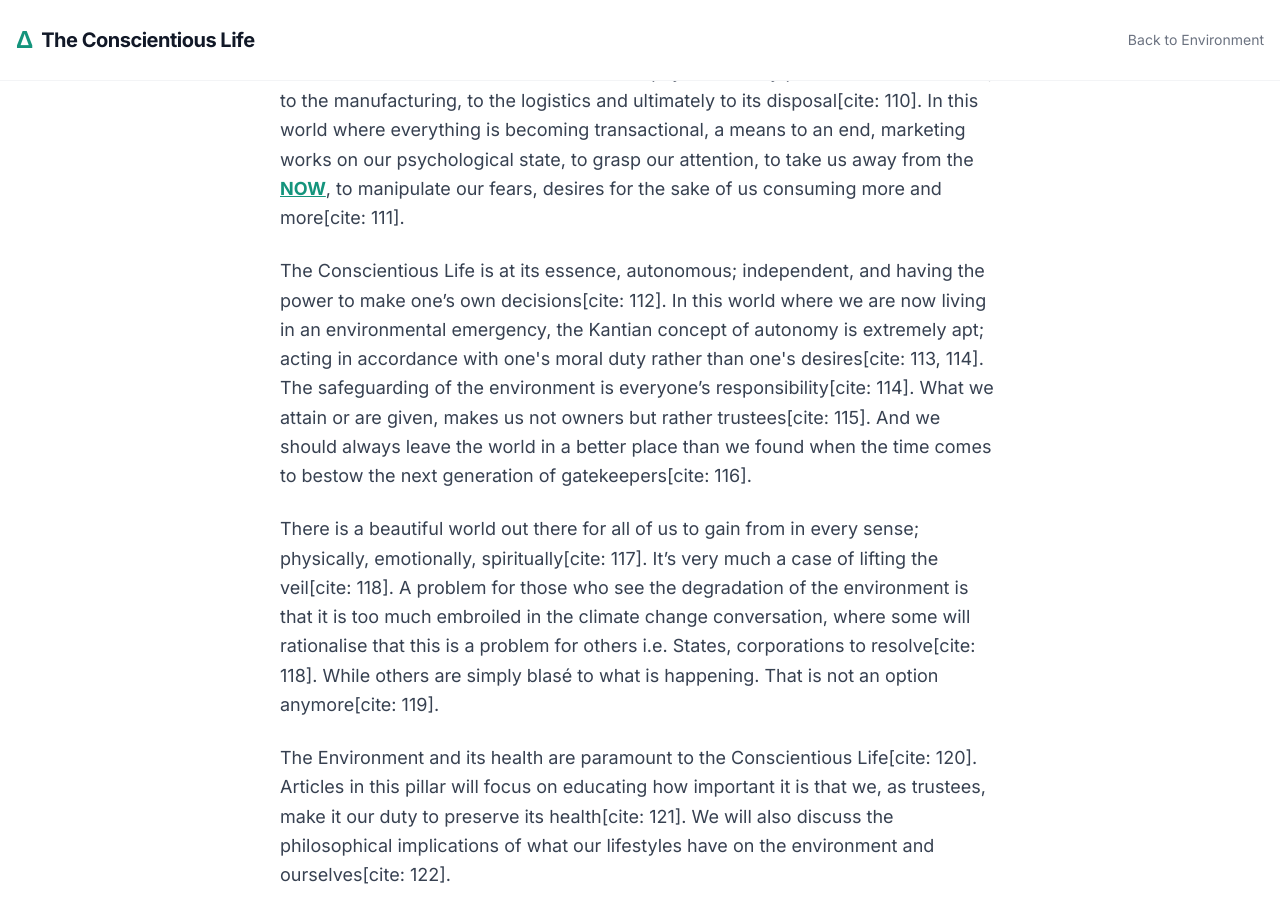
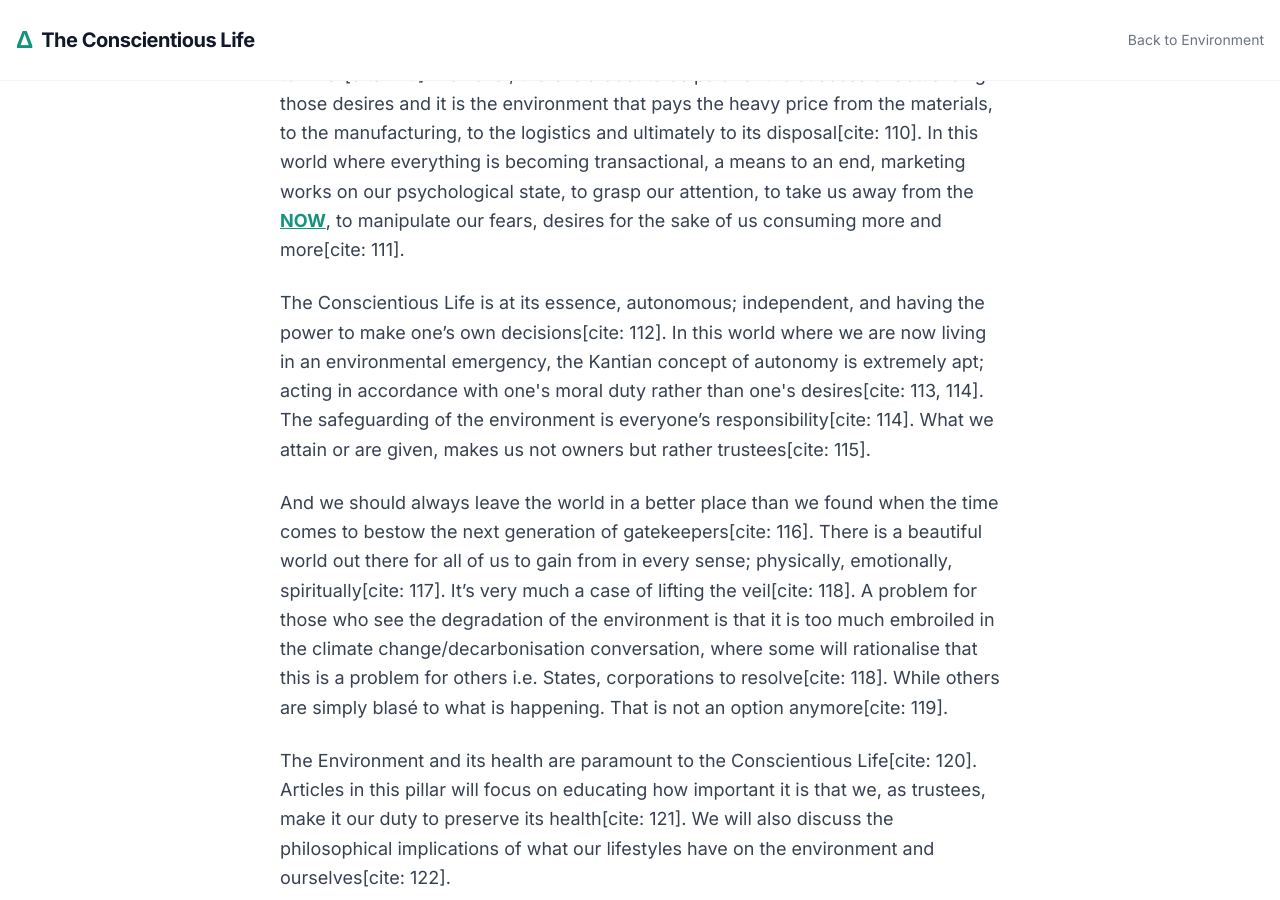
Before and after one commit to theconscientiouslife1-coder/TheCL, a Jekyll site: the page the-environment-2.html, which Jekyll copies as it is, in a window 1280 px wide and 900 px high, scrolled down 1288 px. Built offline with Jekyll 4.4.1, drawn with Linux system fonts in a browser that asks for light colours; nearby versions of some CDN libraries; some of the changed text lies outside the part shown.

Commit message:
Env articles fully updated

```diff
--- a/the-environment-2.html
+++ b/the-environment-2.html
@@ -29,22 +29,26 @@
 
     <main class="max-w-3xl mx-auto px-6 py-16 flex-grow">
         <article class="prose prose-lg max-w-none text-gray-700 leading-relaxed">
-            <p>Following on from the initial article; <a href="environment.html" class="text-[#14947c] font-bold underline uppercase">ENVIRONMENT</a>, attempting to live the Conscientious Life will have negative consequences to the current way of living i.e. jobs, livelihoods will be lost where we disengage from conspicuous consumption[cite: 96]. The false <span class="text-[#14947c] font-bold underline uppercase">FREEDOM</span> we believe will be sacrificed; liberty will be restricted[cite: 97]. As noted, we live in a finite world and eventually endless striving will meet its end[cite: 98].</p>
+            <p>Following on from the initial article; <a href="environment.html" class="text-[#14947c] font-bold underline uppercase">ENVIRONMENT</a>, attempting to live the Conscientious Life will have negative consequences to the current way of living i.e. jobs, livelihoods will be lost where we disengage from conspicuous consumption[cite: 95, 96]. The false <span class="text-[#14947c] font-bold underline uppercase">FREEDOM</span> we believe will be sacrificed; liberty will be restricted[cite: 97]. As noted, we live in a finite world and eventually endless striving will meet its end[cite: 98].</p>
 
             <p>These are not frivolous sacrifices & warrant serious conversations to plan accordingly and ensure everyone is brought along[cite: 99]. However, the argument for the environment is too strong to deny/ignore anymore, the risk we are placing on the mainstays of life i.e. food & water is fundamentally wrong[cite: 100]. We can see that the seeds of society’s destruction have been there from the outset, with the economic rise of capitalism, which its mainstay is to continually want ever more and more money[cite: 101]. If the main focus is economic growth, then this is where infinite desire meets a finite world[cite: 102].</p>
 
-            <div class="my-12 overflow-x-auto">
-                <table class="min-w-full border-collapse border border-gray-200 text-sm">
+            <div class="my-10 overflow-x-auto border border-gray-200 rounded-lg">
+                <table class="min-w-full divide-y divide-gray-200">
                     <thead class="bg-gray-50">
                         <tr>
-                            <th class="border border-gray-200 px-4 py-2 text-left font-bold">Source</th>
-                            <th class="border border-gray-200 px-4 py-2 text-left font-bold">Context</th>
+                            <th class="px-6 py-3 text-left text-xs font-bold text-gray-500 uppercase tracking-wider">Source</th>
+                            <th class="px-6 py-3 text-left text-xs font-bold text-gray-500 uppercase tracking-wider">Context</th>
                         </tr>
                     </thead>
-                    <tbody>
+                    <tbody class="bg-white divide-y divide-gray-200">
                         <tr>
-                            <td class="border border-gray-200 px-4 py-2 font-medium">Table 1. <a href="https://www.genevaenvironmentnetwork.org/" target="_blank" class="text-blue-600 underline">[Geneva Environment Network]</a></td>
-                            <td class="border border-gray-200 px-4 py-2 italic text-gray-600">The modern economy works on the basis of all our individual desires being fulfilled and then more are brought about to entice us, which propels this ship forward[cite: 103, 104].</td>
+                            <td class="px-6 py-4 whitespace-nowrap text-sm font-medium text-gray-900">
+                                Table 1. <a href="https://www.genevaenvironmentnetwork.org/" target="_blank" class="text-blue-600 underline font-semibold">[Geneva Environment Network]</a>
+                            </td>
+                            <td class="px-6 py-4 text-sm text-gray-600 italic">
+                                The modern economy works on the basis of all our individual desires being fulfilled and then more are brought about to entice us, which propels this ship forward[cite: 103, 104].
+                            </td>
                         </tr>
                     </tbody>
                 </table>
@@ -54,9 +58,9 @@
 
             <p>Arthur Schopenhauer, 19th Century German philosopher, concluded that life is an infinite striving driven by an insatiable, blind, and irrational force he termed the "Will to Live"[cite: 110]. However, there is a debt to be paid for the success of actualising those desires and it is the environment that pays the heavy price from the materials, to the manufacturing, to the logistics and ultimately to its disposal[cite: 110]. In this world where everything is becoming transactional, a means to an end, marketing works on our psychological state, to grasp our attention, to take us away from the <a href="now.html" class="text-[#14947c] font-bold underline uppercase">NOW</a>, to manipulate our fears, desires for the sake of us consuming more and more[cite: 111].</p>
 
-            <p>The Conscientious Life is at its essence, autonomous; independent, and having the power to make one’s own decisions[cite: 112]. In this world where we are now living in an environmental emergency, the Kantian concept of autonomy is extremely apt; acting in accordance with one's moral duty rather than one's desires[cite: 113, 114]. The safeguarding of the environment is everyone’s responsibility[cite: 114]. What we attain or are given, makes us not owners but rather trustees[cite: 115]. And we should always leave the world in a better place than we found when the time comes to bestow the next generation of gatekeepers[cite: 116].</p>
+            <p>The Conscientious Life is at its essence, autonomous; independent, and having the power to make one’s own decisions[cite: 112]. In this world where we are now living in an environmental emergency, the Kantian concept of autonomy is extremely apt; acting in accordance with one's moral duty rather than one's desires[cite: 113, 114]. The safeguarding of the environment is everyone’s responsibility[cite: 114]. What we attain or are given, makes us not owners but rather trustees[cite: 115].</p>
 
-            <p>There is a beautiful world out there for all of us to gain from in every sense; physically, emotionally, spiritually[cite: 117]. It’s very much a case of lifting the veil[cite: 118]. A problem for those who see the degradation of the environment is that it is too much embroiled in the climate change conversation, where some will rationalise that this is a problem for others i.e. States, corporations to resolve[cite: 118]. While others are simply blasé to what is happening. That is not an option anymore[cite: 119].</p>
+            <p>And we should always leave the world in a better place than we found when the time comes to bestow the next generation of gatekeepers[cite: 116]. There is a beautiful world out there for all of us to gain from in every sense; physically, emotionally, spiritually[cite: 117]. It’s very much a case of lifting the veil[cite: 118]. A problem for those who see the degradation of the environment is that it is too much embroiled in the climate change/decarbonisation conversation, where some will rationalise that this is a problem for others i.e. States, corporations to resolve[cite: 118]. While others are simply blasé to what is happening. That is not an option anymore[cite: 119].</p>
 
             <p>The Environment and its health are paramount to the Conscientious Life[cite: 120]. Articles in this pillar will focus on educating how important it is that we, as trustees, make it our duty to preserve its health[cite: 121]. We will also discuss the philosophical implications of what our lifestyles have on the environment and ourselves[cite: 122].</p>
         </article>
```
Also changed, not shown: the-environment-1.html (+21 -0 lines).
